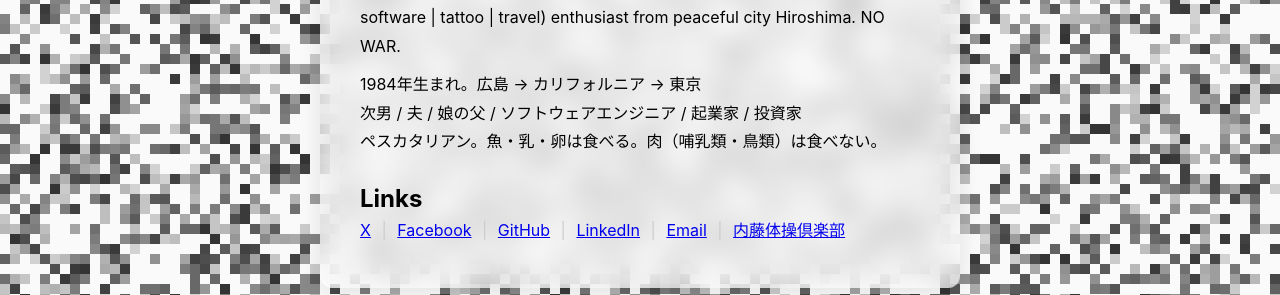
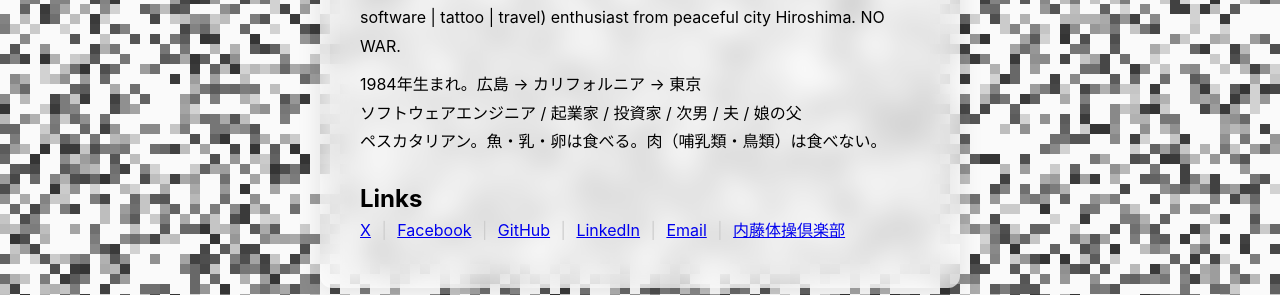
Before and after one commit to kakipo/kakipo.com, a Jekyll site: the page built from index.md, in a window 1280 px wide. Shown: the part 206-501 px from the top of the page. Built offline with Jekyll 4.4.1, drawn with Linux system fonts in a browser that asks for light colours.

Commit message:
Revert role order: software engineer / entrepreneur / investor first
Co-Authored-By: Claude Sonnet 4.6 <noreply@anthropic.com>

```diff
--- a/index.md
+++ b/index.md
@@ -9,7 +9,7 @@ layout: home
 </p>
 <p style="margin-top:10px; line-height:1.8;">
   1984年生まれ。広島 → カリフォルニア → 東京<br>
-  次男 / 夫 / 娘の父 / ソフトウェアエンジニア / 起業家 / 投資家
+  ソフトウェアエンジニア / 起業家 / 投資家 / 次男 / 夫 / 娘の父
 </p>
 <p>ペスカタリアン。魚・乳・卵は食べる。肉（哺乳類・鳥類）は食べない。</p>
 
--- a/preview.html
+++ b/preview.html
@@ -185,7 +185,7 @@
     </p>
     <p style="margin-top:10px; line-height:1.8;">
       1984年生まれ。広島 → カリフォルニア → 東京<br>
-      次男 / 夫 / 娘の父 / ソフトウェアエンジニア / 起業家 / 投資家
+      ソフトウェアエンジニア / 起業家 / 投資家 / 次男 / 夫 / 娘の父
     </p>
     <p style="margin-top:10px;">ペスカタリアン。魚・乳・卵は食べる。肉（哺乳類・鳥類）は食べない。</p>
 
```
